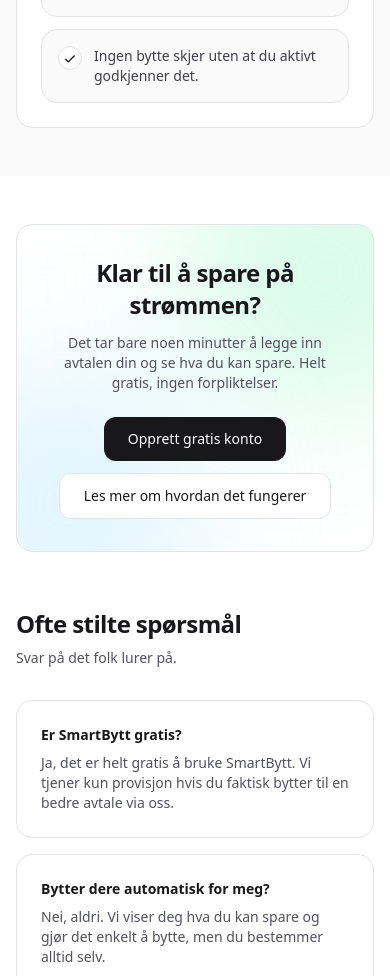
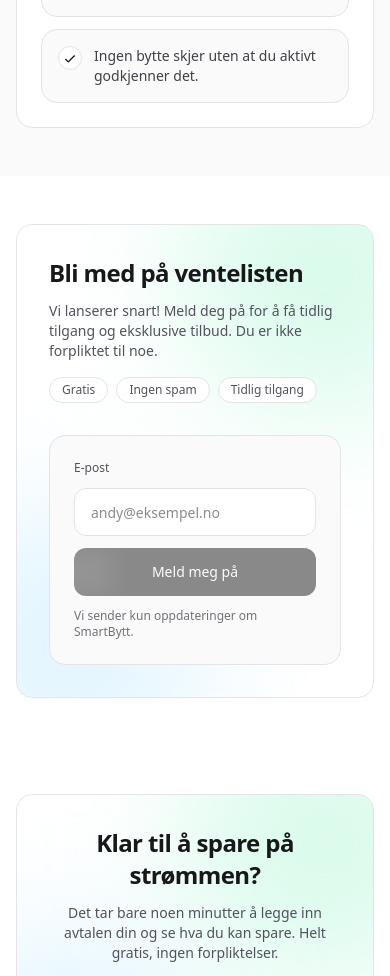
Before and after one commit to andyarntsen-alt/smartbytt, a Next.js app: page / in a window 390 px wide. Shown: the part 4680-5656 px from the top of the page. Built offline with nearby package versions, Linux system fonts and the light colour scheme; no server answers.

Commit message:
Add waitlist signup form to landing page
- Import and add WaitlistForm component to homepage
- Create dedicated waitlist section with trust badges

```diff
--- a/app/page.tsx
+++ b/app/page.tsx
@@ -2,6 +2,7 @@
 import Link from "next/link";
 import DarkModeToggle from "./components/DarkModeToggle";
 import Header from "./components/Header";
+import WaitlistForm from "./components/WaitlistForm";
 
 export default function Home() {
   const year = new Date().getFullYear();
@@ -358,6 +359,34 @@
         </div>
       </section>
 
+      {/* Waitlist Section */}
+      <section className="mx-auto max-w-6xl px-4 py-12 md:py-16" id="venteliste">
+        <div className="relative overflow-hidden rounded-2xl border border-zinc-200 bg-white p-8 md:p-10 dark:border-zinc-800 dark:bg-zinc-900">
+          <div aria-hidden className="pointer-events-none absolute -right-24 -top-24 h-72 w-72 rounded-full bg-emerald-200/40 blur-3xl dark:bg-emerald-900/30" />
+          <div aria-hidden className="pointer-events-none absolute -left-24 -bottom-24 h-72 w-72 rounded-full bg-sky-200/40 blur-3xl dark:bg-sky-900/30" />
+
+          <div className="relative grid gap-8 md:grid-cols-2 md:items-center">
+            <div>
+              <h2 className="text-2xl font-semibold tracking-tight md:text-3xl dark:text-zinc-100">
+                Bli med på ventelisten
+              </h2>
+              <p className="mt-3 text-sm text-zinc-600 dark:text-zinc-400">
+                Vi lanserer snart! Meld deg på for å få tidlig tilgang og eksklusive tilbud.
+                Du er ikke forpliktet til noe.
+              </p>
+              <div className="mt-4 flex flex-wrap gap-2">
+                <TrustPill>Gratis</TrustPill>
+                <TrustPill>Ingen spam</TrustPill>
+                <TrustPill>Tidlig tilgang</TrustPill>
+              </div>
+            </div>
+            <div className="rounded-2xl border border-zinc-200 bg-zinc-50 p-6 dark:border-zinc-800 dark:bg-zinc-800/50">
+              <WaitlistForm />
+            </div>
+          </div>
+        </div>
+      </section>
+
       {/* CTA Section */}
       <section className="mx-auto max-w-6xl px-4 py-12 md:py-16">
         <div className="relative overflow-hidden rounded-2xl border border-zinc-200 bg-white p-8 md:p-10 dark:border-zinc-800 dark:bg-zinc-900">
```
